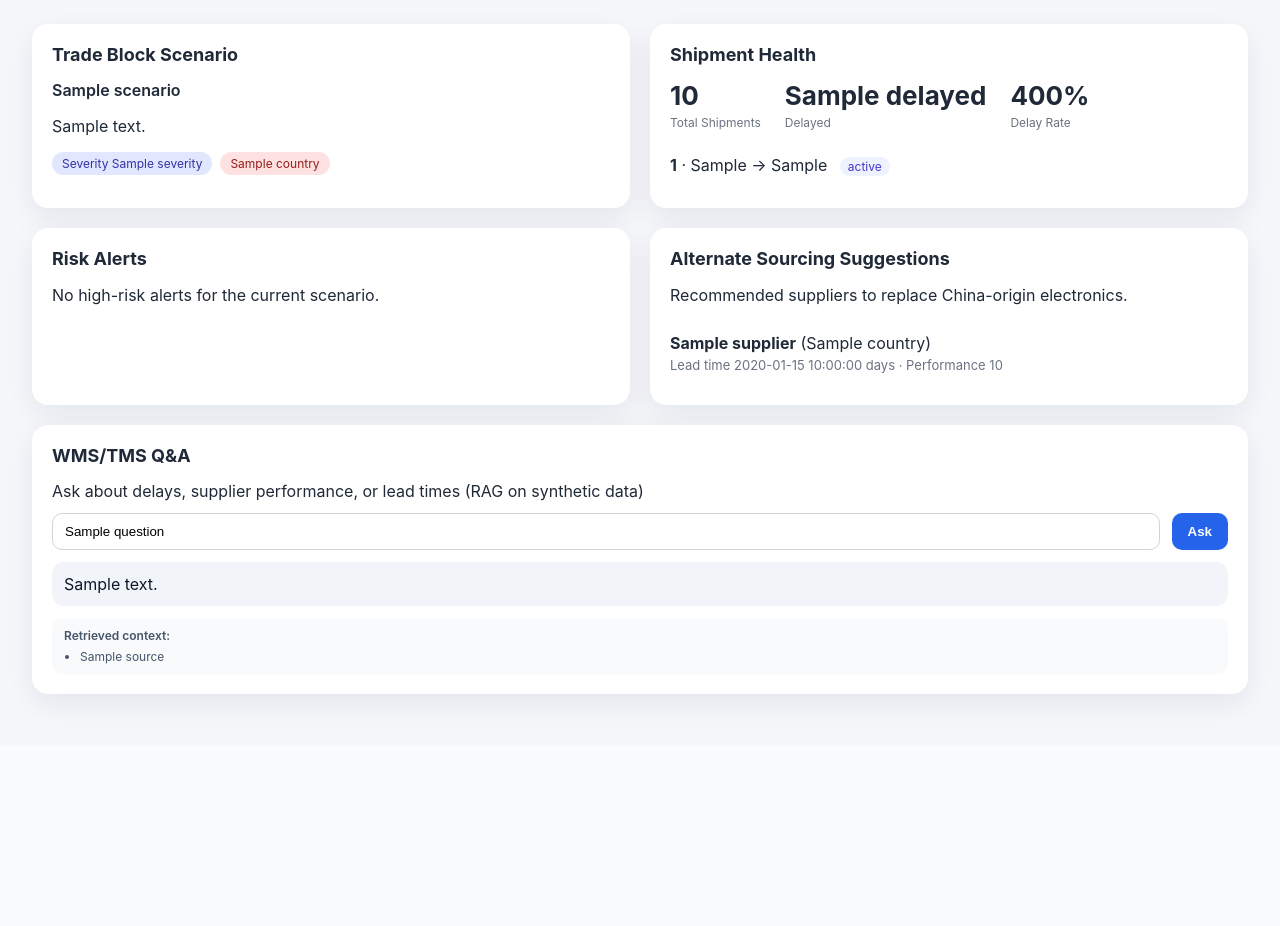
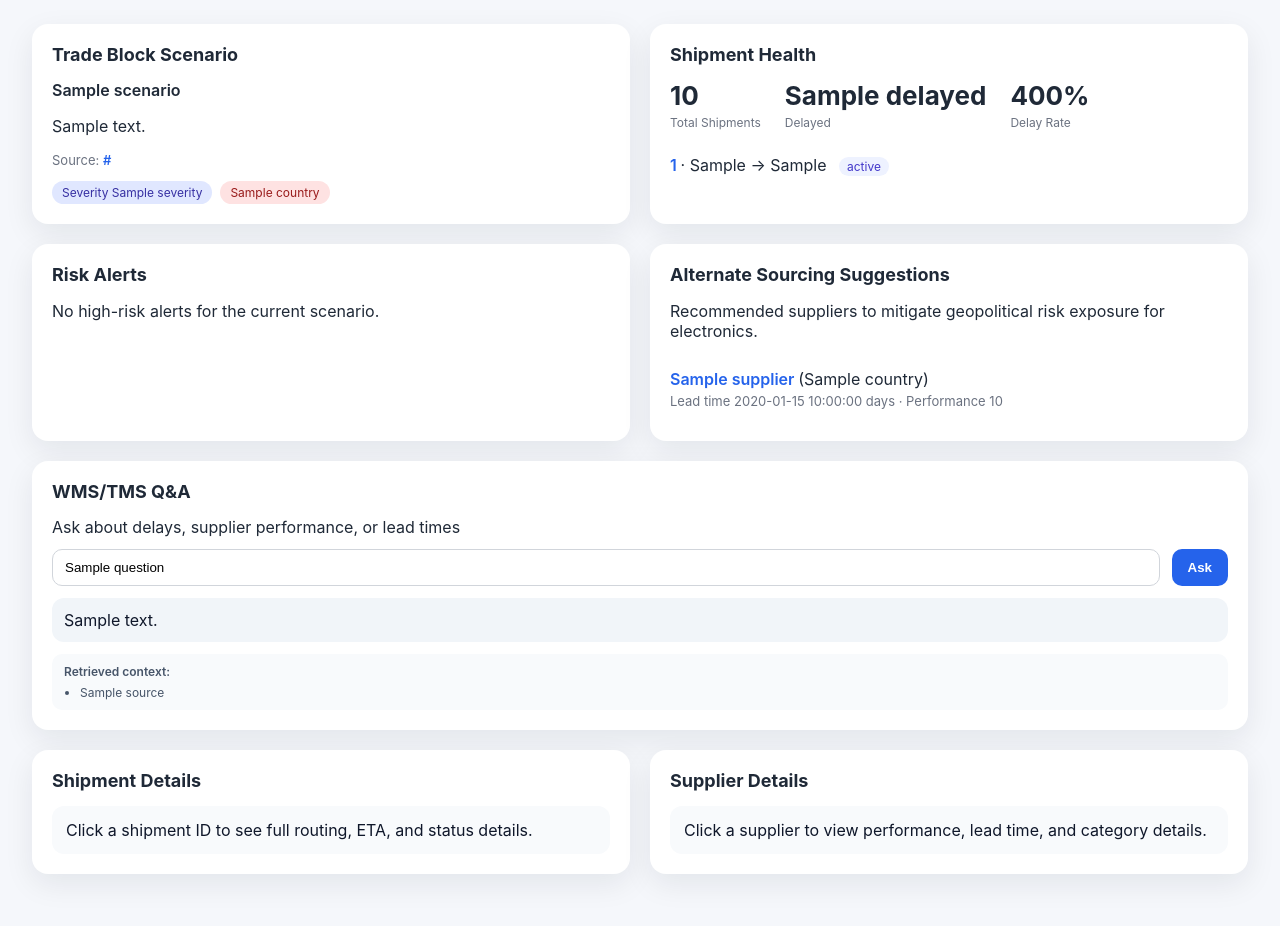
Before and after one commit to sagardevaraju/ResearchPoC, a Flask app: template templates/dashboard.html in a window 1280 px wide. Shown: the part 90-1016 px from the top of the page. Before the commit the page ends 798 px from the top, so only its background shows below. Run offline with Flask 3, Linux system fonts and the light colour scheme; the template is opened without the code that fills it: most values are stand-ins (such as "Sample title", 1, 10 or a date in 2020).

Commit message:
Updates
Updates

```diff
--- a/app.py
+++ b/app.py
@@ -1,6 +1,10 @@
 from __future__ import annotations
 
 import json
+import os
+import re
+import urllib.error
+import urllib.request
 from dataclasses import dataclass
 from datetime import datetime
 from pathlib import Path
@@ -14,12 +18,18 @@ BASE_DIR = Path(__file__).resolve().parent
 DATA_DIR = BASE_DIR / "data"
 
 app = Flask(__name__)
+LOCAL_LLM_BASE_URL = os.getenv("LOCAL_LLM_BASE_URL", "http://127.0.0.1:8085").rstrip("/")
+LOCAL_LLM_MODEL = os.getenv("LOCAL_LLM_MODEL", "mistral")
+LOCAL_LLM_TIMEOUT = float(os.getenv("LOCAL_LLM_TIMEOUT", "20"))
+_LLM_BOOTED = False
+_LLM_BOOT_ERROR = ""
 
 
 @dataclass
 class RiskAlert:
     shipment_id: str
     supplier: str
+    supplier_id: str
     origin_country: str
     risk_reason: str
     severity: float
@@ -49,6 +59,7 @@ def build_trade_block_scenario(news: List[Dict[str, Any]]) -> Dict[str, Any]:
         "affected_countries": block_event["affected_countries"],
         "severity": block_event["severity"],
         "timestamp": block_event["timestamp"],
+        "source_url": block_event.get("source_url", ""),
     }
 
 
@@ -65,6 +76,7 @@ def generate_risk_alerts(
                 RiskAlert(
                     shipment_id=shipment["shipment_id"],
                     supplier=supplier["name"],
+                    supplier_id=supplier["supplier_id"],
                     origin_country=supplier["country"],
                     risk_reason="Trade block exposure for China-origin electronics.",
                     severity=scenario["severity"],
@@ -127,6 +139,13 @@ class RagResult:
     sources: List[str]
 
 
+@dataclass
+class LlmResponse:
+    answer: str
+    supplier_ids: List[str]
+    shipment_ids: List[str]
+
+
 def build_rag_corpus(
     suppliers: List[Dict[str, Any]],
     shipments: List[Dict[str, Any]],
@@ -175,6 +194,45 @@ def retrieve_context(question: str, documents: List[Tuple[str, str]], top_k: int
     return [documents[idx] for idx in ranked_indices]
 
 
+def is_alternative_request(question: str) -> bool:
+    normalized = question.lower()
+    triggers = [
+        "alternative",
+        "alternatives",
+        "replace",
+        "replacement",
+        "substitute",
+        "away from",
+        "outside china",
+        "non-china",
+        "diversify",
+    ]
+    return any(trigger in normalized for trigger in triggers)
+
+
+def retrieve_context_for_question(
+    question: str,
+    documents: List[Tuple[str, str]],
+    suppliers: List[Dict[str, Any]],
+    news: List[Dict[str, Any]],
+) -> List[Tuple[str, str]]:
+    if not is_alternative_request(question):
+        return retrieve_context(question, documents)
+    doc_map = {doc_id: content for doc_id, content in documents}
+    retrieved: List[Tuple[str, str]] = []
+    for supplier in suppliers:
+        if supplier["country"].lower() != "china":
+            doc_id = f"supplier:{supplier['supplier_id']}"
+            if doc_id in doc_map:
+                retrieved.append((doc_id, doc_map[doc_id]))
+    for item in news:
+        if "trade block" in item["headline"].lower():
+            doc_id = f"news:{item['id']}"
+            if doc_id in doc_map:
+                retrieved.append((doc_id, doc_map[doc_id]))
+    return retrieved or retrieve_context(question, documents)
+
+
 def rag_generate_answer(
     question: str,
     suppliers: Dict[str, Dict[str, Any]],
@@ -184,6 +242,23 @@ def rag_generate_answer(
 ) -> RagResult:
     normalized = question.lower()
     sources = [doc_id for doc_id, _ in retrieved]
+    shipment_matches = re.findall(r"\bSHP-\d{4}\b", question.upper())
+    digit_matches = re.findall(r"\b(\d{4})\b", question)
+    if digit_matches:
+        shipment_matches.extend([f"SHP-{digits}" for digits in digit_matches])
+    shipment_matches = list(dict.fromkeys(shipment_matches))
+    if shipment_matches:
+        unknown = [shipment_id for shipment_id in shipment_matches if shipment_id not in shipments]
+        if unknown:
+            known_shipments = ", ".join(sorted(shipments.keys()))
+            return RagResult(
+                answer=(
+                    f"I do not have data for {', '.join(unknown)}. "
+                    f"Did you mean one of these shipments: {known_shipments}? "
+                    "You can ask, for example: 'What is the status of SHP-1002?'."
+                ),
+                sources=sources,
+            )
     if "shp-" in normalized or "shipment" in normalized:
         shipment_id = next((token.upper() for token in question.split() if token.upper().startswith("SHP-")), "")
         if shipment_id and shipment_id in shipments:
@@ -227,8 +302,167 @@ def rag_generate_answer(
     )
 
 
+def _post_json(url: str, payload: Dict[str, Any]) -> Dict[str, Any]:
+    data = json.dumps(payload).encode("utf-8")
+    request_obj = urllib.request.Request(
+        url,
+        data=data,
+        headers={"Content-Type": "application/json"},
+        method="POST",
+    )
+    with urllib.request.urlopen(request_obj, timeout=LOCAL_LLM_TIMEOUT) as response:
+        return json.loads(response.read().decode("utf-8"))
+
+
+def initialize_local_llm() -> None:
+    global _LLM_BOOTED, _LLM_BOOT_ERROR
+    if _LLM_BOOTED:
+        return
+    try:
+        payload = {
+            "model": LOCAL_LLM_MODEL,
+            "messages": [{"role": "user", "content": "Respond with OK."}],
+            "max_tokens": 5,
+            "temperature": 0,
+        }
+        _post_json(f"{LOCAL_LLM_BASE_URL}/v1/chat/completions", payload)
+        _LLM_BOOTED = True
+        _LLM_BOOT_ERROR = ""
+    except (urllib.error.URLError, urllib.error.HTTPError, ValueError) as exc:
+        _LLM_BOOTED = False
+        _LLM_BOOT_ERROR = str(exc)
+
+
+def build_llm_prompt(question: str, retrieved: List[Tuple[str, str]]) -> List[Dict[str, str]]:
+    context_lines = ["Context snippets (RAG):"]
+    for doc_id, content in retrieved:
+        context_lines.append(f"- {doc_id}: {content}")
+    context_block = "\n".join(context_lines)
+    return [
+        {
+            "role": "system",
+            "content": (
+                "You are a supply chain risk analyst. Use the provided context to answer clearly and "
+                "concisely. Only use facts that appear in the context. If the context is insufficient, "
+                "say so. When referencing shipments or suppliers, use their IDs (e.g., SHP-1002, SUP-CHN-001). "
+                "Do not invent names or IDs. Respond ONLY as JSON with keys: answer, supplier_ids, shipment_ids."
+            ),
+        },
+        {
+            "role": "user",
+            "content": f"{context_block}\n\nQuestion: {question}",
+        },
+    ]
+
+
+def call_local_llm(question: str, retrieved: List[Tuple[str, str]]) -> str:
+    if not question.strip():
+        return ""
+    payload = {
+        "model": LOCAL_LLM_MODEL,
+        "messages": build_llm_prompt(question, retrieved),
+        "temperature": 0.2,
+        "max_tokens": 320,
+    }
+    response = _post_json(f"{LOCAL_LLM_BASE_URL}/v1/chat/completions", payload)
+    return response["choices"][0]["message"]["content"].strip()
+
+
+def parse_llm_response(raw_text: str) -> LlmResponse:
+    text = raw_text.strip()
+    if not text.startswith("{"):
+        match = re.search(r"\{.*\}", text, re.DOTALL)
+        if not match:
+            raise ValueError("No JSON object found in LLM response")
+        text = match.group(0)
+    data = json.loads(text)
+    answer = str(data.get("answer", "")).strip()
+    supplier_ids = [str(item) for item in data.get("supplier_ids", []) if item]
+    shipment_ids = [str(item) for item in data.get("shipment_ids", []) if item]
+    if not answer:
+        raise ValueError("Empty LLM answer")
+    return LlmResponse(answer=answer, supplier_ids=supplier_ids, shipment_ids=shipment_ids)
+
+
+def extract_capitalized_phrases(text: str) -> List[str]:
+    return re.findall(r"\b[A-Z][a-z]+(?:\s+[A-Z][a-z]+)+\b", text)
+
+
+def build_allowed_phrases_from_context(retrieved: List[Tuple[str, str]]) -> set[str]:
+    allowed: set[str] = set()
+    for _, content in retrieved:
+        allowed.update(extract_capitalized_phrases(content))
+    return allowed
+
+
+def build_allowed_phrases_from_data(
+    suppliers: Dict[str, Dict[str, Any]],
+    shipments: Dict[str, Dict[str, Any]],
+    performance: Dict[str, Dict[str, Any]],
+    news: List[Dict[str, Any]],
+) -> set[str]:
+    allowed: set[str] = set()
+    for item in suppliers.values():
+        allowed.add(item["name"])
+        allowed.add(item["country"])
+    for item in shipments.values():
+        allowed.add(item["origin_port"])
+        allowed.add(item["destination_port"])
+    for item in performance.values():
+        supplier_id = item["supplier_id"]
+        if supplier_id in suppliers:
+            allowed.add(suppliers[supplier_id]["name"])
+    for item in news:
+        allowed.update(extract_capitalized_phrases(item["headline"]))
+        allowed.update(item.get("affected_countries", []))
+    return allowed
+
+
+def validate_llm_answer(
+    llm_response: LlmResponse,
+    suppliers: Dict[str, Dict[str, Any]],
+    shipments: Dict[str, Dict[str, Any]],
+    performance: Dict[str, Dict[str, Any]],
+    news: List[Dict[str, Any]],
+    retrieved: List[Tuple[str, str]],
+) -> None:
+    supplier_ids = set(suppliers.keys())
+    shipment_ids = set(shipments.keys())
+    for item in llm_response.supplier_ids:
+        if item not in supplier_ids:
+            raise ValueError(f"Unknown supplier id {item}")
+    for item in llm_response.shipment_ids:
+        if item not in shipment_ids:
+            raise ValueError(f"Unknown shipment id {item}")
+    for item in re.findall(r"\bSUP-[A-Z]{3}-\d{3}\b", llm_response.answer):
+        if item not in supplier_ids:
+            raise ValueError(f"Unknown supplier id in answer {item}")
+    for item in re.findall(r"\bSHP-\d{4}\b", llm_response.answer):
+        if item not in shipment_ids:
+            raise ValueError(f"Unknown shipment id in answer {item}")
+    allowed_phrases = build_allowed_phrases_from_context(retrieved)
+    allowed_phrases |= build_allowed_phrases_from_data(suppliers, shipments, performance, news)
+    unexpected_phrases = set(extract_capitalized_phrases(llm_response.answer)) - allowed_phrases
+    if unexpected_phrases:
+        raise ValueError(f"Unexpected named entities: {', '.join(sorted(unexpected_phrases))}")
+
+
+def render_llm_answer(llm_response: LlmResponse, suppliers: Dict[str, Dict[str, Any]]) -> str:
+    answer = llm_response.answer
+    for supplier_id in llm_response.supplier_ids:
+        if supplier_id in suppliers:
+            name = suppliers[supplier_id]["name"]
+            answer = answer.replace(supplier_id, f"{name} ({supplier_id})")
+    return answer
+
+
+initialize_local_llm()
+
+
 @app.route("/", methods=["GET", "POST"])
 def dashboard() -> str:
+    if not _LLM_BOOTED:
+        initialize_local_llm()
     news = load_json("news.json")
     suppliers = load_json("suppliers.json")
     shipments = load_json("shipments.json")
@@ -249,16 +483,30 @@ def dashboard() -> str:
     if request.method == "POST":
         question = request.form.get("question", "")
         documents = build_rag_corpus(suppliers, shipments, performance, news)
-        retrieved = retrieve_context(question, documents)
-        rag_result = rag_generate_answer(
-            question,
-            suppliers_by_id,
-            shipments_by_id,
-            performance_by_id,
-            retrieved,
-        )
-        answer = rag_result.answer
-        sources = rag_result.sources
+        retrieved = retrieve_context_for_question(question, documents, suppliers, news)
+        try:
+            raw_response = call_local_llm(question, retrieved)
+            llm_response = parse_llm_response(raw_response)
+            validate_llm_answer(
+                llm_response,
+                suppliers_by_id,
+                shipments_by_id,
+                performance_by_id,
+                news,
+                retrieved,
+            )
+            answer = render_llm_answer(llm_response, suppliers_by_id)
+            sources = [doc_id for doc_id, _ in retrieved]
+        except (urllib.error.URLError, urllib.error.HTTPError, ValueError, KeyError, json.JSONDecodeError):
+            rag_result = rag_generate_answer(
+                question,
+                suppliers_by_id,
+                shipments_by_id,
+                performance_by_id,
+                retrieved,
+            )
+            answer = rag_result.answer
+            sources = rag_result.sources
 
     return render_template(
         "dashboard.html",
@@ -266,6 +514,7 @@ def dashboard() -> str:
         alerts=alerts,
         alternatives=alternatives,
         shipments=shipments,
+        suppliers=suppliers,
         shipment_summary=shipment_summary,
         question=question,
         answer=answer,
--- a/static/styles.css
+++ b/static/styles.css
@@ -189,3 +189,38 @@ body {
   padding-left: 16px;
   margin: 0;
 }
+
+.inline-link {
+  color: #2563eb;
+  text-decoration: none;
+  font-weight: 600;
+}
+
+.inline-link:hover {
+  text-decoration: underline;
+}
+
+.detail-panel {
+  background: #f8fafc;
+  border-radius: 12px;
+  padding: 14px;
+  color: #0f172a;
+}
+
+.detail-title {
+  font-weight: 700;
+  margin-bottom: 8px;
+}
+
+.detail-row {
+  display: flex;
+  justify-content: space-between;
+  gap: 12px;
+  padding: 6px 0;
+  border-bottom: 1px solid #e2e8f0;
+  font-size: 13px;
+}
+
+.detail-row:last-child {
+  border-bottom: none;
+}
--- a/templates/dashboard.html
+++ b/templates/dashboard.html
@@ -20,6 +20,11 @@
       <h2>Trade Block Scenario</h2>
       <p class="headline">{{ scenario.title }}</p>
       <p>{{ scenario.summary }}</p>
+      {% if scenario.source_url %}
+      <p class="subtext">
+        Source: <a class="inline-link" href="{{ scenario.source_url }}" target="_blank" rel="noopener">{{ scenario.source_url }}</a>
+      </p>
+      {% endif %}
       <div class="tag-row">
         <span class="tag">Severity {{ scenario.severity }}</span>
         {% for country in scenario.affected_countries %}
@@ -47,7 +52,10 @@
       <ul class="list">
         {% for shipment in shipments %}
         <li>
-          <strong>{{ shipment.shipment_id }}</strong> · {{ shipment.origin_port }} → {{ shipment.destination_port }}
+          <strong>
+            <a class="inline-link" href="#shipment-details" data-shipment-id="{{ shipment.shipment_id }}">{{ shipment.shipment_id }}</a>
+          </strong>
+          · {{ shipment.origin_port }} → {{ shipment.destination_port }}
           <span class="status">{{ shipment.status }}</span>
         </li>
         {% endfor %}
@@ -62,7 +70,10 @@
       <ul class="list">
         {% for alert in alerts %}
         <li>
-          <strong>{{ alert.shipment_id }}</strong> · {{ alert.supplier }}
+          <strong>
+            <a class="inline-link" href="#shipment-details" data-shipment-id="{{ alert.shipment_id }}">{{ alert.shipment_id }}</a>
+          </strong>
+          · <a class="inline-link" href="#supplier-details" data-supplier-id="{{ alert.supplier_id }}">{{ alert.supplier }}</a>
           <div class="subtext">Origin: {{ alert.origin_country }} · {{ alert.risk_reason }}</div>
           <span class="badge">Severity {{ alert.severity }}</span>
         </li>
@@ -75,11 +86,14 @@
 
     <div class="card">
       <h2>Alternate Sourcing Suggestions</h2>
-      <p>Recommended suppliers to replace China-origin electronics.</p>
+      <p>Recommended suppliers to mitigate geopolitical risk exposure for electronics.</p>
       <ul class="list">
         {% for supplier in alternatives %}
         <li>
-          <strong>{{ supplier.name }}</strong> ({{ supplier.country }})
+          <strong>
+            <a class="inline-link" href="#supplier-details" data-supplier-id="{{ supplier.supplier_id }}">{{ supplier.name }}</a>
+          </strong>
+          ({{ supplier.country }})
           <div class="subtext">Lead time {{ supplier.lead_time_days }} days · Performance {{ supplier.performance_score }}</div>
         </li>
         {% endfor %}
@@ -91,14 +105,14 @@
     <div class="card">
       <h2>WMS/TMS Q&amp;A</h2>
       <form method="post" class="qa-form">
-        <label for="question">Ask about delays, supplier performance, or lead times (RAG on synthetic data)</label>
+        <label for="question">Ask about delays, supplier performance, or lead times </label>
         <div class="qa-input">
           <input type="text" id="question" name="question" value="{{ question }}" placeholder="Which supplier has the most delays?" />
           <button type="submit">Ask</button>
         </div>
       </form>
       {% if answer %}
-      <div class="answer">{{ answer }}</div>
+      <div class="answer linkify-ids">{{ answer }}</div>
       {% if sources %}
       <div class="sources">
         <span class="sources-label">Retrieved context:</span>
@@ -112,5 +126,97 @@
       {% endif %}
     </div>
   </section>
+
+  <section class="grid">
+    <div class="card" id="shipment-details">
+      <h2>Shipment Details</h2>
+      <div class="detail-panel" id="shipment-detail">
+        Click a shipment ID to see full routing, ETA, and status details.
+      </div>
+    </div>
+    <div class="card" id="supplier-details">
+      <h2>Supplier Details</h2>
+      <div class="detail-panel" id="supplier-detail">
+        Click a supplier to view performance, lead time, and category details.
+      </div>
+    </div>
+  </section>
+
+  <script>
+    const shipments = {{ shipments | tojson }};
+    const suppliers = {{ suppliers | tojson }};
+
+    const shipmentsById = Object.fromEntries(shipments.map((item) => [item.shipment_id, item]));
+    const suppliersById = Object.fromEntries(suppliers.map((item) => [item.supplier_id, item]));
+
+    const shipmentDetail = document.getElementById("shipment-detail");
+    const supplierDetail = document.getElementById("supplier-detail");
+
+    const safeText = (value) => (value ? String(value) : "—");
+
+    function renderShipmentDetail(shipmentId) {
+      const shipment = shipmentsById[shipmentId];
+      if (!shipment) {
+        shipmentDetail.textContent = `No details found for ${shipmentId}.`;
+        return;
+      }
+      const supplier = suppliersById[shipment.supplier_id];
+      shipmentDetail.innerHTML = `
+        <div class="detail-title">${shipment.shipment_id}</div>
+        <div class="detail-row"><span>Supplier</span><span>${safeText(supplier?.name)} (${shipment.supplier_id})</span></div>
+        <div class="detail-row"><span>SKU</span><span>${safeText(shipment.sku)}</span></div>
+        <div class="detail-row"><span>Route</span><span>${safeText(shipment.origin_port)} → ${safeText(shipment.destination_port)}</span></div>
+        <div class="detail-row"><span>Planned ETA</span><span>${safeText(shipment.planned_eta)}</span></div>
+        <div class="detail-row"><span>Actual ETA</span><span>${safeText(shipment.actual_eta)}</span></div>
+        <div class="detail-row"><span>Status</span><span>${safeText(shipment.status)}</span></div>
+        <div class="detail-row"><span>Delay Reason</span><span>${safeText(shipment.delay_reason)}</span></div>
+      `;
+    }
+
+    function renderSupplierDetail(supplierId) {
+      const supplier = suppliersById[supplierId];
+      if (!supplier) {
+        supplierDetail.textContent = `No details found for ${supplierId}.`;
+        return;
+      }
+      supplierDetail.innerHTML = `
+        <div class="detail-title">${supplier.name} (${supplier.supplier_id})</div>
+        <div class="detail-row"><span>Country</span><span>${safeText(supplier.country)}</span></div>
+        <div class="detail-row"><span>Category</span><span>${safeText(supplier.category)}</span></div>
+        <div class="detail-row"><span>Lead Time</span><span>${safeText(supplier.lead_time_days)} days</span></div>
+        <div class="detail-row"><span>Performance Score</span><span>${safeText(supplier.performance_score)}</span></div>
+      `;
+    }
+
+    function linkifyIds(container) {
+      const idRegex = /\\b(SHP-\\d{4}|SUP-[A-Z]{3}-\\d{3})\\b/g;
+      container.innerHTML = container.innerHTML.replace(idRegex, (match) => {
+        if (shipmentsById[match]) {
+          return `<a class="inline-link" href="#shipment-details" data-shipment-id="${match}">${match}</a>`;
+        }
+        if (suppliersById[match]) {
+          return `<a class="inline-link" href="#supplier-details" data-supplier-id="${match}">${match}</a>`;
+        }
+        return match;
+      });
+    }
+
+    document.querySelectorAll(".linkify-ids").forEach(linkifyIds);
+
+    document.addEventListener("click", (event) => {
+      const shipmentLink = event.target.closest("[data-shipment-id]");
+      const supplierLink = event.target.closest("[data-supplier-id]");
+      if (shipmentLink) {
+        event.preventDefault();
+        renderShipmentDetail(shipmentLink.dataset.shipmentId);
+        shipmentDetail.scrollIntoView({ behavior: "smooth", block: "start" });
+      }
+      if (supplierLink) {
+        event.preventDefault();
+        renderSupplierDetail(supplierLink.dataset.supplierId);
+        supplierDetail.scrollIntoView({ behavior: "smooth", block: "start" });
+      }
+    });
+  </script>
 </body>
 </html>
```
Also changed, not shown: ARCHITECTURE.md (added, +246 -0 lines), data/news.json (+8 -6 lines), 1 other file.
